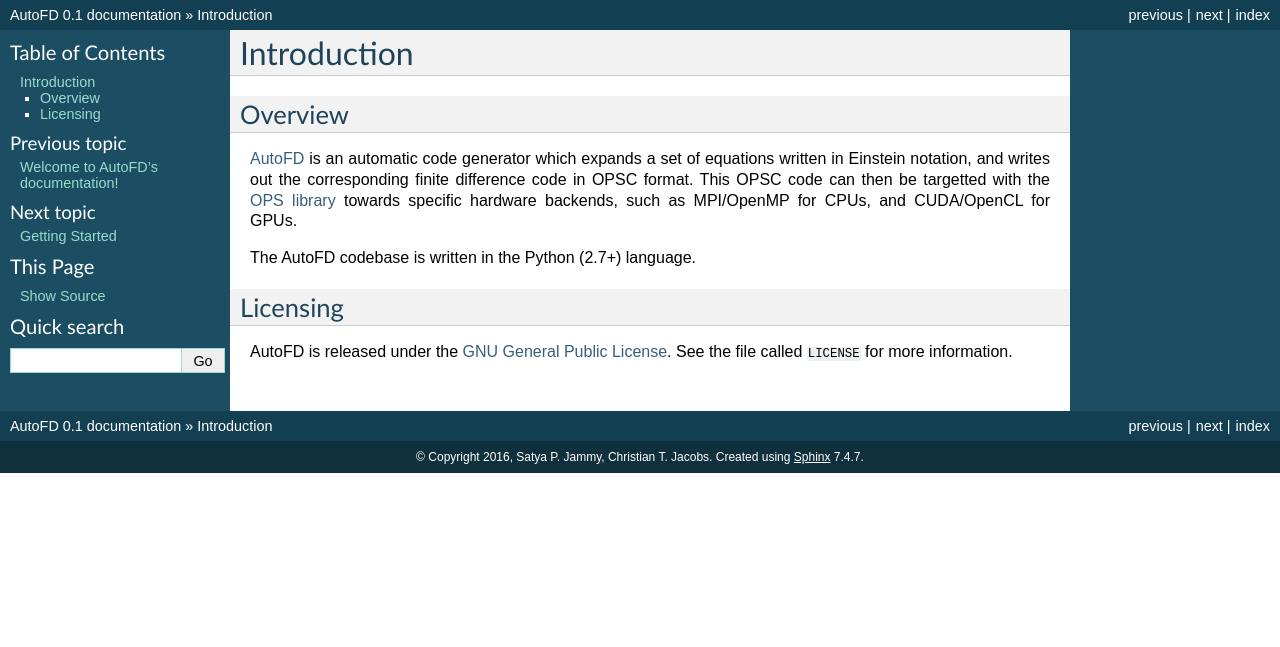
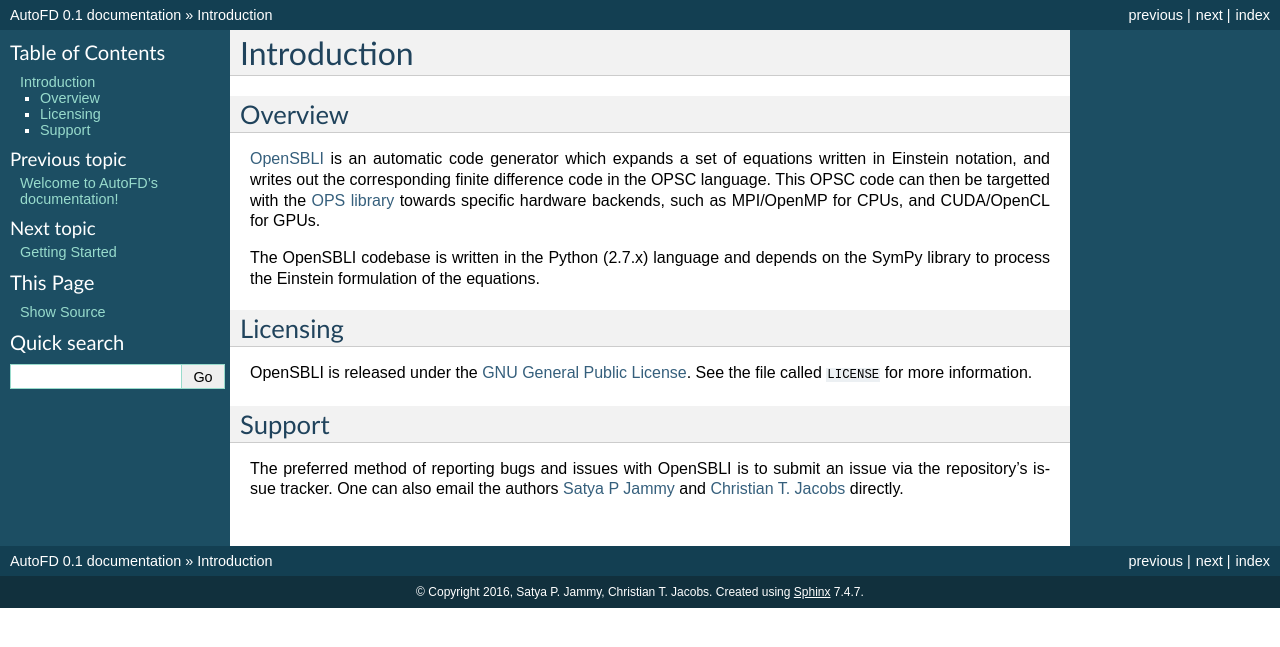
Before and after one commit to opensbli/opensbli, a Sphinx documentation site: the page built from docs/source/introduction.rst, in a window 1280 px wide. Shown: the top 647 px of the page. Built offline with Sphinx 7.4.7, drawn with Linux system fonts in a browser that asks for light colours.

Commit message:
Update description of AutoFD/OpenSBLI. Also change "AutoFD" to "OpenSBLI" in the documentation in preparation for release.

```diff
--- a/docs/source/introduction.rst
+++ b/docs/source/introduction.rst
@@ -4,11 +4,16 @@
 Overview
 --------
 
-`AutoFD <https://bitbucket.org/spjammy/codegen>`_ is an automatic code generator which expands a set of equations written in Einstein notation, and writes out the corresponding finite difference code in OPSC format. This OPSC code can then be targetted with the `OPS library <http://www.oerc.ox.ac.uk/projects/ops>`_ towards specific hardware backends, such as MPI/OpenMP for CPUs, and CUDA/OpenCL for GPUs.
+`OpenSBLI <https://bitbucket.org/spjammy/autofd>`_ is an automatic code generator which expands a set of equations written in Einstein notation, and writes out the corresponding finite difference code in the OPSC language. This OPSC code can then be targetted with the `OPS library <http://www.oerc.ox.ac.uk/projects/ops>`_ towards specific hardware backends, such as MPI/OpenMP for CPUs, and CUDA/OpenCL for GPUs.
 
-The AutoFD codebase is written in the Python (2.7+) language.
+The OpenSBLI codebase is written in the Python (2.7.x) language and depends on the SymPy library to process the Einstein formulation of the equations.
 
 Licensing
 ---------
 
-AutoFD is released under the `GNU General Public License <http://www.gnu.org/licenses/gpl-3.0.en.html>`_. See the file called ``LICENSE`` for more information.
+OpenSBLI is released under the `GNU General Public License <http://www.gnu.org/licenses/gpl-3.0.en.html>`_. See the file called ``LICENSE`` for more information.
+
+Support
+-------
+
+The preferred method of reporting bugs and issues with OpenSBLI is to submit an issue via the repository's issue tracker. One can also email the authors `Satya P Jammy <mailto:S.P.Jammy@soton.ac.uk>`_ and `Christian T. Jacobs <C.T.Jacobs@soton.ac.uk>`_ directly.
--- a/setup.py
+++ b/setup.py
@@ -22,7 +22,7 @@
 
 setup(name='AutoFD',
       version='0.1-dev',
-      description='An automatic code generator which expands a set of equations written in Einstein notation, and writes out the finite difference code in either OPSC or Fortran.',
+      description='An automatic code generator which expands a set of equations written in Einstein notation, and writes out the finite difference code in the OPSC language.',
       author='Satya P. Jammy, Christian T. Jacobs',
       url='https://bitbucket.org/spjammy/codegen',
       packages=['autofd'],
```
Also changed, not shown: README.md (+8 -8 lines).
